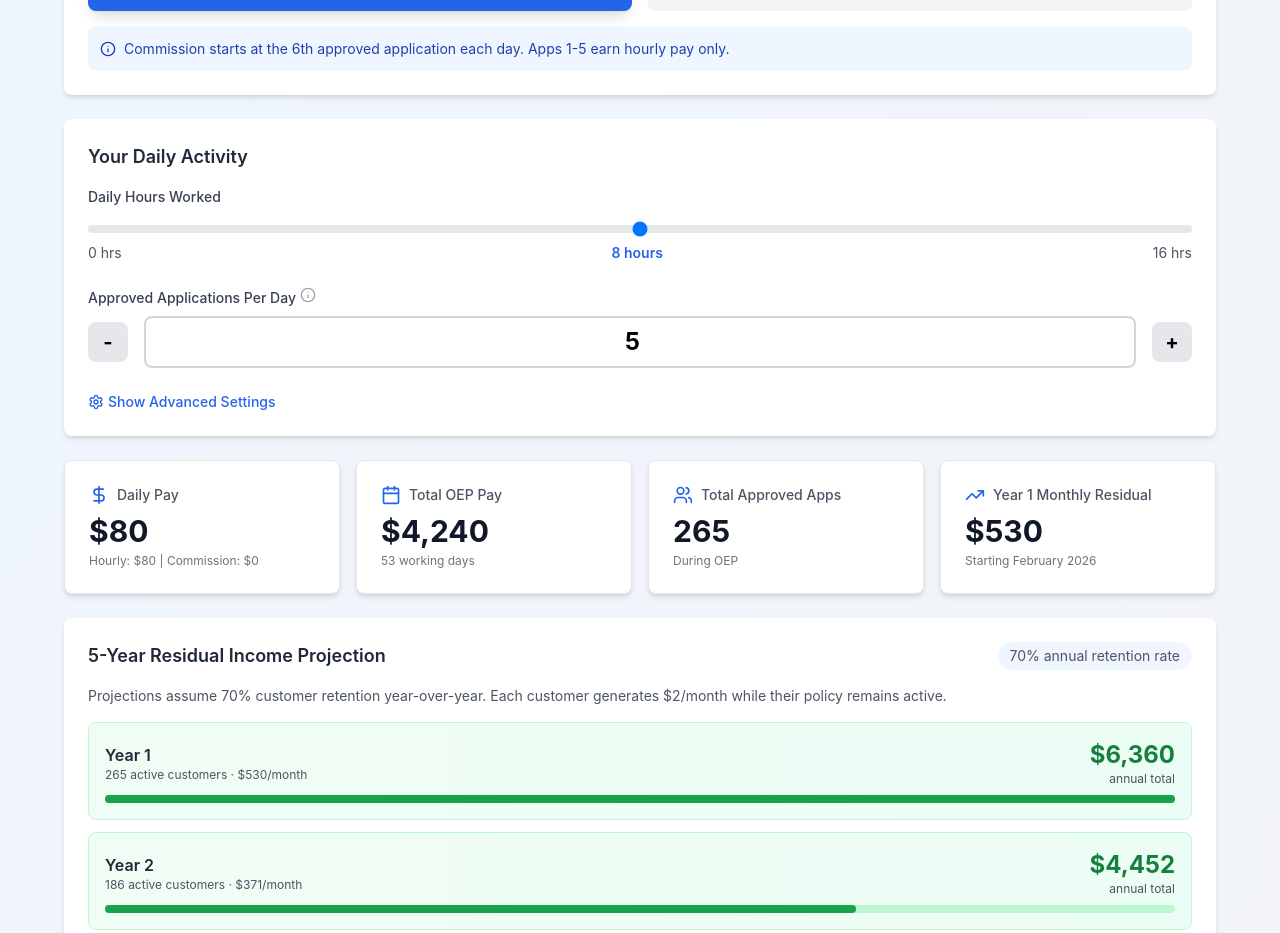
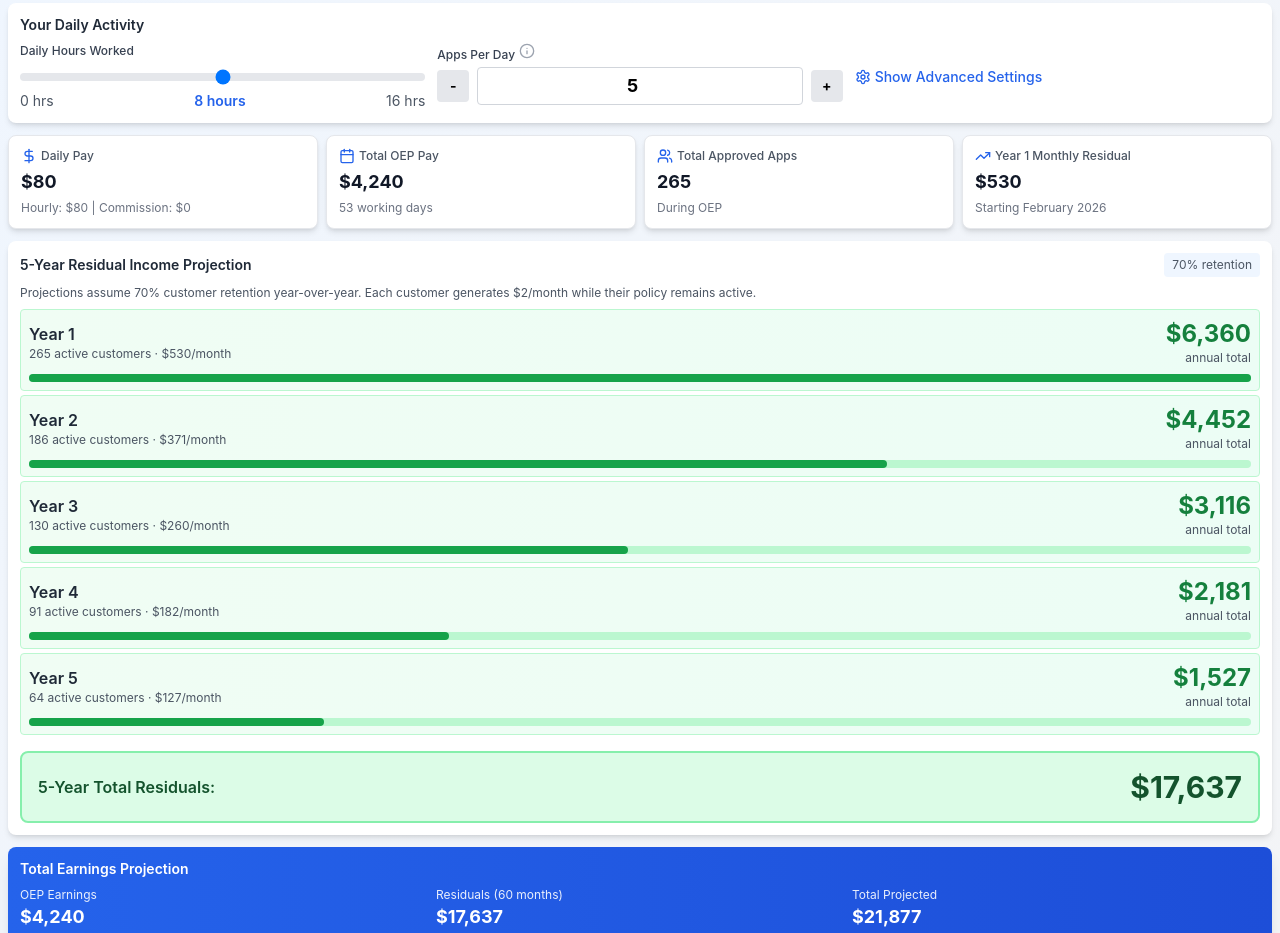
Before and after one commit to bbarnes4318/aca-comp, a React (Create React App) app: page / in a window 1280 px wide. Shown: the part 265-1198 px from the top of the page. Built offline with nearby package versions, Linux system fonts and the light colour scheme; the HTML template or start-up script is replaced by a standard one.

Commit message:
Redesign layout to fit on one screen without scrolling

```diff
--- a/src/comp.jsx
+++ b/src/comp.jsx
@@ -100,12 +100,12 @@ export default function ACACalculator() {
   const currentCalc = compOption === 'Hourly+Commission' ? calculations.option1 : calculations.option2;
 
   const ResultCard = ({ icon: Icon, label, value, sublabel }: any) => (
-    <div className="bg-white rounded-lg shadow-md p-6 border border-gray-200">
-      <div className="flex items-center mb-2">
-        <Icon className="w-5 h-5 text-blue-600 mr-2" />
-        <h3 className="text-sm font-medium text-gray-600">{label}</h3>
+    <div className="bg-white rounded-lg shadow-md p-3 border border-gray-200">
+      <div className="flex items-center mb-1">
+        <Icon className="w-4 h-4 text-blue-600 mr-1" />
+        <h3 className="text-xs font-medium text-gray-600">{label}</h3>
       </div>
-      <div className="text-3xl font-bold text-gray-900">{value}</div>
+      <div className="text-lg font-bold text-gray-900">{value}</div>
       {sublabel && <div className="text-xs text-gray-500 mt-1">{sublabel}</div>}
     </div>
   );
@@ -135,17 +135,17 @@ export default function ACACalculator() {
   );
 
   return (
-    <div className="min-h-screen bg-gradient-to-br from-blue-50 to-gray-100 p-4 md:p-8">
-      <div className="max-w-6xl mx-auto">
-        <header className="text-center mb-8">
-          <h1 className="text-4xl font-bold text-gray-900 mb-2">ACA Agent Earnings Calculator</h1>
-          <p className="text-gray-600">Open Enrollment Period: November 1, 2025 – January 15, 2026</p>
+    <div className="min-h-screen bg-gradient-to-br from-blue-50 to-gray-100 p-2">
+      <div className="max-w-7xl mx-auto">
+        <header className="text-center mb-3">
+          <h1 className="text-xl font-bold text-gray-900 mb-1">ACA Agent Earnings Calculator</h1>
+          <p className="text-xs text-gray-600">Open Enrollment Period: November 1, 2025 – January 15, 2026</p>
         </header>
 
         {/* Compensation Option Toggle */}
-        <div className="bg-white rounded-lg shadow-md p-6 mb-6">
-          <div className="flex items-center justify-between mb-4">
-            <h2 className="text-lg font-semibold text-gray-800">Compensation Model</h2>
+        <div className="bg-white rounded-lg shadow-md p-3 mb-3">
+          <div className="flex items-center justify-between mb-2">
+            <h2 className="text-sm font-semibold text-gray-800">Compensation Model</h2>
             <label className="flex items-center cursor-pointer">
               <span className="text-sm text-gray-600 mr-2">Compare Both</span>
               <div className="relative">
@@ -197,12 +197,13 @@ export default function ACACalculator() {
         </div>
 
         {/* Input Controls */}
-        <div className="bg-white rounded-lg shadow-md p-6 mb-6">
-          <h2 className="text-lg font-semibold text-gray-800 mb-4">Your Daily Activity</h2>
+        <div className="bg-white rounded-lg shadow-md p-3 mb-3">
+          <h2 className="text-sm font-semibold text-gray-800 mb-2">Your Daily Activity</h2>
 
+          <div className="grid grid-cols-1 md:grid-cols-3 gap-3">
           {compOption === 'Hourly+Commission' && (
-            <div className="mb-6">
-              <label className="block text-sm font-medium text-gray-700 mb-2">
+            <div>
+              <label className="block text-xs font-medium text-gray-700 mb-1">
                 Daily Hours Worked
               </label>
               <input
@@ -223,14 +224,14 @@ export default function ACACalculator() {
           )}
 
           <div>
-            <label className="block text-sm font-medium text-gray-700 mb-2">
-              Approved Applications Per Day
+            <label className="block text-xs font-medium text-gray-700 mb-1">
+              Apps Per Day
               <Tooltip>Number of approved applications you expect to complete each working day during OEP.</Tooltip>
             </label>
-            <div className="flex items-center gap-4">
+            <div className="flex items-center gap-2">
               <button
                 onClick={() => setAppsPerDay(Math.max(0, appsPerDay - 1))}
-                className="w-10 h-10 rounded-lg bg-gray-200 hover:bg-gray-300 font-bold text-xl"
+                className="w-8 h-8 rounded bg-gray-200 hover:bg-gray-300 font-bold text-sm"
               >
                 -
               </button>
@@ -240,11 +241,11 @@ export default function ACACalculator() {
                 max="100"
                 value={appsPerDay}
                 onChange={(e) => setAppsPerDay(Math.max(0, parseInt(e.target.value) || 0))}
-                className="flex-1 text-center text-2xl font-bold border-2 border-gray-300 rounded-lg py-2"
+                className="flex-1 text-center text-lg font-bold border border-gray-300 rounded py-1"
               />
               <button
                 onClick={() => setAppsPerDay(appsPerDay + 1)}
-                className="w-10 h-10 rounded-lg bg-gray-200 hover:bg-gray-300 font-bold text-xl"
+                className="w-8 h-8 rounded bg-gray-200 hover:bg-gray-300 font-bold text-sm"
               >
                 +
               </button>
@@ -313,12 +314,13 @@ export default function ACACalculator() {
               </div>
             )}
           </div>
-        </div>
+          </div>
+          </div>
 
         {/* Results */}
         {!compareMode ? (
           <>
-            <div className="grid grid-cols-1 md:grid-cols-2 lg:grid-cols-4 gap-4 mb-6">
+            <div className="grid grid-cols-2 md:grid-cols-4 gap-2 mb-3">
               <ResultCard
                 icon={DollarSign}
                 label="Daily Pay"
@@ -348,20 +350,20 @@ export default function ACACalculator() {
             </div>
 
             {/* Residual Timeline */}
-            <div className="bg-white rounded-lg shadow-md p-6 mb-6">
-              <div className="flex items-center justify-between mb-4">
-                <h3 className="text-lg font-semibold text-gray-800">5-Year Residual Income Projection</h3>
-                <div className="text-sm text-gray-600 bg-blue-50 px-3 py-1 rounded-full">
-                  70% annual retention rate
+            <div className="bg-white rounded-lg shadow-md p-3 mb-3">
+              <div className="flex items-center justify-between mb-2">
+                <h3 className="text-sm font-semibold text-gray-800">5-Year Residual Income Projection</h3>
+                <div className="text-xs text-gray-600 bg-blue-50 px-2 py-1 rounded">
+                  70% retention
                 </div>
               </div>
-              <p className="text-sm text-gray-600 mb-4">
+              <p className="text-xs text-gray-600 mb-2">
                 Projections assume 70% customer retention year-over-year. Each customer generates $2/month while their policy remains active.
               </p>
 
-              <div className="space-y-3">
+              <div className="space-y-1">
                 {currentCalc.yearlyResiduals.map((year) => (
-                  <div key={year.year} className="bg-gradient-to-r from-green-50 to-emerald-50 rounded-lg p-4 border border-green-200">
+                  <div key={year.year} className="bg-gradient-to-r from-green-50 to-emerald-50 rounded p-2 border border-green-200">
                     <div className="flex justify-between items-center mb-2">
                       <div>
                         <div className="font-semibold text-gray-800">Year {year.year}</div>
@@ -393,20 +395,20 @@ export default function ACACalculator() {
             </div>
 
             {/* Summary */}
-            <div className="bg-gradient-to-r from-blue-600 to-blue-700 rounded-lg shadow-lg p-6 text-white">
-              <h3 className="text-xl font-semibold mb-4">Total Earnings Projection</h3>
-              <div className="grid grid-cols-1 md:grid-cols-3 gap-4">
+            <div className="bg-gradient-to-r from-blue-600 to-blue-700 rounded-lg shadow-lg p-3 text-white">
+              <h3 className="text-sm font-semibold mb-2">Total Earnings Projection</h3>
+              <div className="grid grid-cols-3 gap-2">
                 <div>
-                  <div className="text-sm opacity-90">OEP Earnings</div>
-                  <div className="text-3xl font-bold">{formatCurrency(currentCalc.oep.oepTotal)}</div>
+                  <div className="text-xs opacity-90">OEP Earnings</div>
+                  <div className="text-lg font-bold">{formatCurrency(currentCalc.oep.oepTotal)}</div>
                 </div>
                 <div>
-                  <div className="text-sm opacity-90">Residuals (60 months)</div>
-                  <div className="text-3xl font-bold">{formatCurrency(currentCalc.cumulative - currentCalc.oep.oepTotal)}</div>
+                  <div className="text-xs opacity-90">Residuals (60 months)</div>
+                  <div className="text-lg font-bold">{formatCurrency(currentCalc.cumulative - currentCalc.oep.oepTotal)}</div>
                 </div>
                 <div>
-                  <div className="text-sm opacity-90">Total Projected</div>
-                  <div className="text-3xl font-bold">{formatCurrency(currentCalc.cumulative)}</div>
+                  <div className="text-xs opacity-90">Total Projected</div>
+                  <div className="text-lg font-bold">{formatCurrency(currentCalc.cumulative)}</div>
                 </div>
               </div>
             </div>
```
